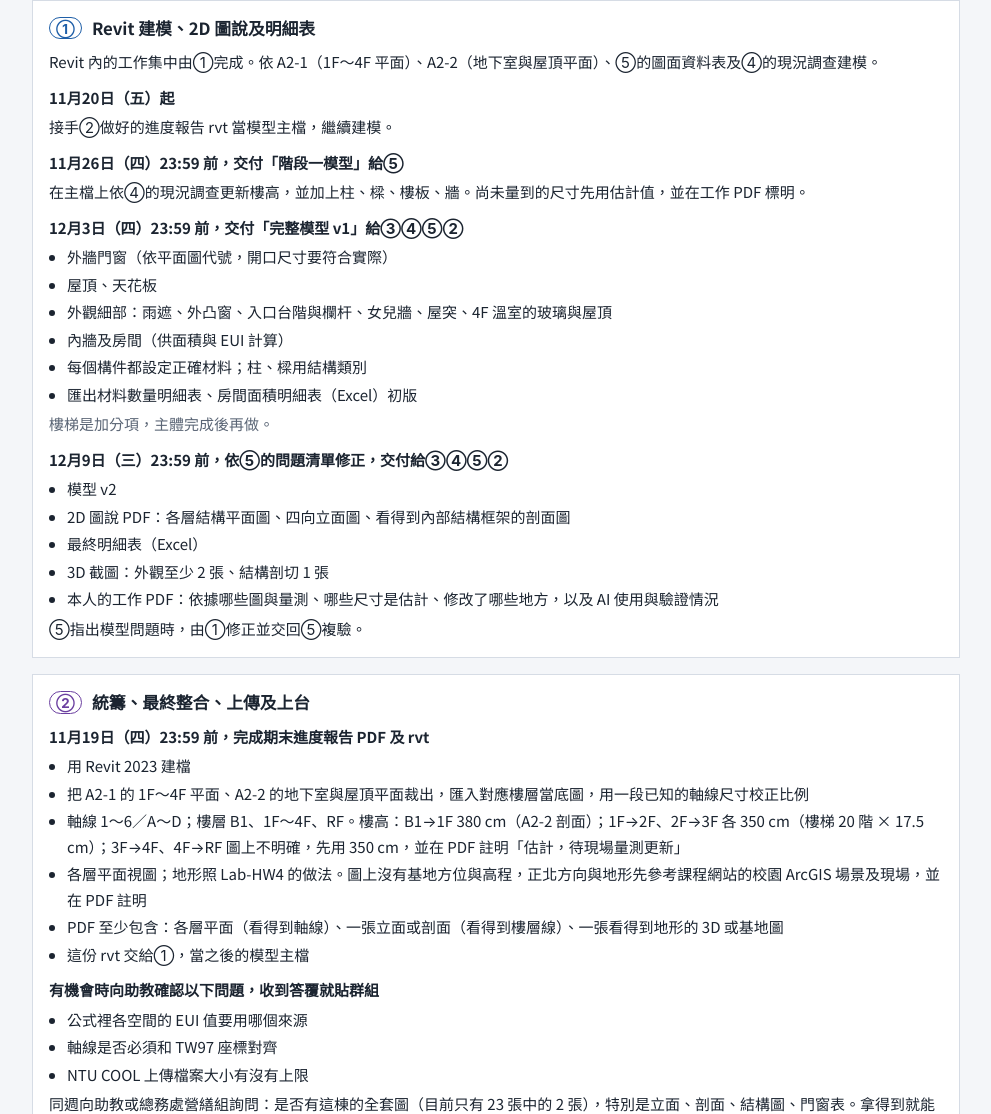
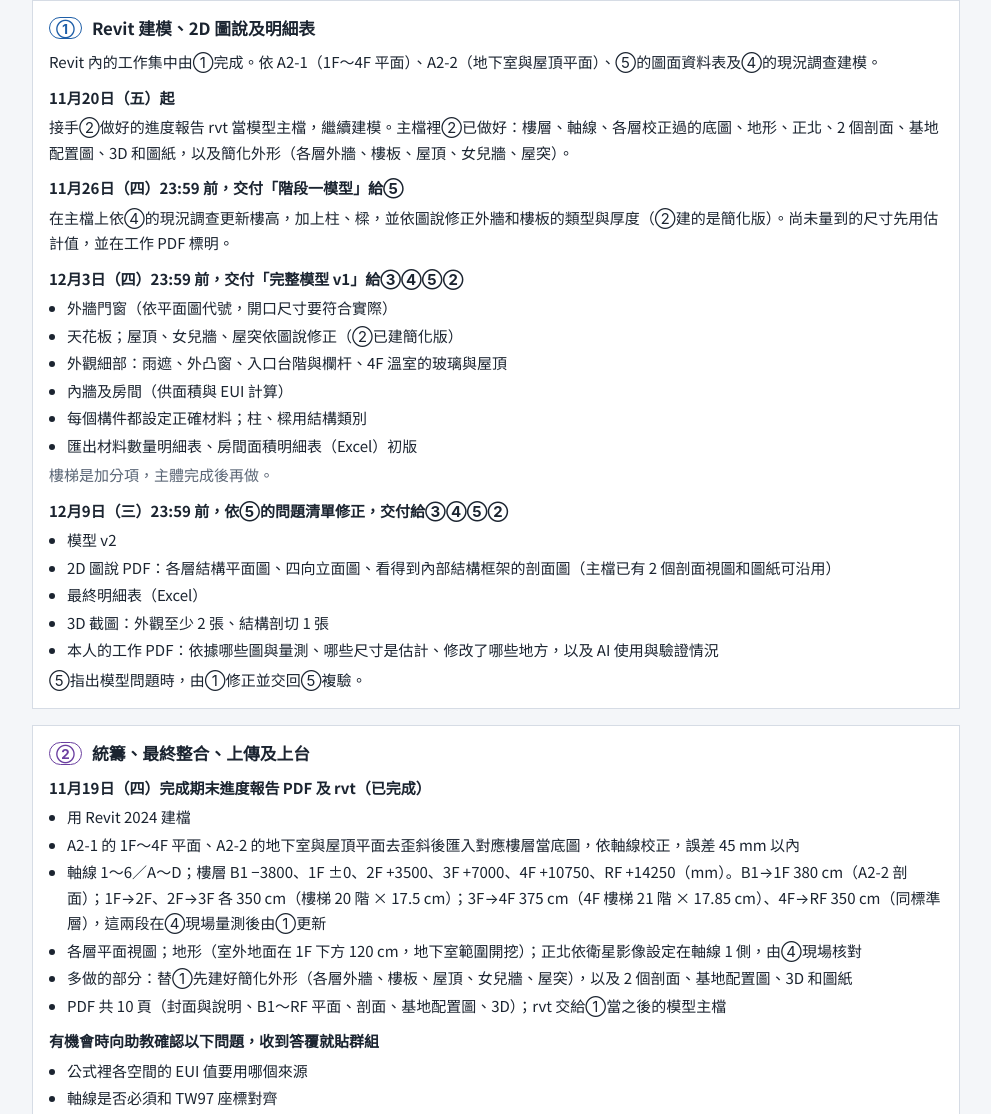
Before and after one commit to qwertyuiokm16-pixel/g4-final-plan, a plain HTML site: page index.html in a window 1280 px wide. Shown: the part 1686-2800 px from the top of the page, without its empty margins (144-1135 px from the left). Drawn offline with Linux system fonts and the light colour scheme.

Commit message:
Update index.html

```diff
--- a/index.html
+++ b/index.html
@@ -96,7 +96,7 @@ tr.course td.t{color:var(--due);font-weight:700}
       <p>「交付」統一定義為：將指定檔案傳到小組群組，讓②及後續需要使用的人可以下載、開啟。</p>
       <p>每人交一份自己的工作 PDF，完整說明工作、成果、AI 使用及驗證情況；後續需要訂正時，更新同一份 PDF。</p>
       <p>全員從今天起就記錄自己的 AI 使用（用了什麼工具、問了什麼、哪些採用／修改／捨棄、怎樣驗證），簡報最後一頁要用。</p>
-      <p>全員用 Revit 2023。新版存的 rvt 舊版開不了，所以不要用比 2023 新的版本存檔。①須能穩定使用 Revit；⑤也須能開啟 Revit，以核對模型。</p>
+      <p>全員用 Revit 2024（vlab 電腦沒有 2023）。新版存的 rvt 舊版開不了，所以不要用比 2024 新的版本存檔。①須能穩定使用 Revit；⑤也須能開啟 Revit，以核對模型。</p>
     </div>
     <ul class="due-list">
       <li><span class="badge due">課程期限</span> <span class="mono">11/20（五）17:00</span> 期末進度報告（小組），交 FinalProgress_Group4.pdf，不收遲交</li>
@@ -120,8 +120,8 @@ tr.course td.t{color:var(--due);font-weight:700}
       <table>
         <thead><tr><th scope="col">日期</th><th scope="col">時間</th><th scope="col">誰</th><th scope="col">做什麼 → 交給誰</th></tr></thead>
         <tbody id="tl">
-          <tr data-who="1 2 3 4 5"><td class="d mono">11/18（三）起</td><td class="t mono"></td><td><span class="chip call">全員</span></td><td>記錄 AI 使用；全員用 Revit 2023</td></tr>
-          <tr data-who="2"><td class="d mono">11/19（四）</td><td class="t mono">23:59</td><td><span class="chip c2">②</span></td><td>完成進度報告 PDF＋rvt；rvt 交①當主檔</td></tr>
+          <tr data-who="1 2 3 4 5"><td class="d mono">11/18（三）起</td><td class="t mono"></td><td><span class="chip call">全員</span></td><td>記錄 AI 使用；全員用 Revit 2024</td></tr>
+          <tr data-who="2"><td class="d mono">11/19（四）</td><td class="t mono">23:59</td><td><span class="chip c2">②</span></td><td>完成進度報告 PDF＋rvt，並替①先建好簡化外形；rvt 交①當主檔（已完成）</td></tr>
           <tr data-who="2"><td class="d mono">11/20（五）</td><td class="t mono">17:00 前</td><td><span class="chip c2">②</span></td><td>上傳 FinalProgress_Group4.pdf 並回查</td></tr>
           <tr class="course" data-who="course"><td class="d mono">11/20（五）</td><td class="t mono">17:00</td><td><span class="chip cdue">課程</span></td><td>期末進度報告截止，不收遲交</td></tr>
           <tr data-who="5"><td class="d mono">11/21（六）</td><td class="t mono">12:00</td><td><span class="chip c5">⑤</span></td><td>圖面資料表 <span class="arrow">→</span> ①④</td></tr>
@@ -155,14 +155,14 @@ tr.course td.t{color:var(--due);font-weight:700}
         <h3><span class="chip c1">①</span>Revit 建模、2D 圖說及明細表</h3>
         <p>Revit 內的工作集中由①完成。依 A2-1（1F～4F 平面）、A2-2（地下室與屋頂平面）、⑤的圖面資料表及④的現況調查建模。</p>
         <div class="step"><p class="when">11月20日（五）起</p>
-          <p>接手②做好的進度報告 rvt 當模型主檔，繼續建模。</p></div>
+          <p>接手②做好的進度報告 rvt 當模型主檔，繼續建模。主檔裡②已做好：樓層、軸線、各層校正過的底圖、地形、正北、2 個剖面、基地配置圖、3D 和圖紙，以及簡化外形（各層外牆、樓板、屋頂、女兒牆、屋突）。</p></div>
         <div class="step"><p class="when">11月26日（四）23:59 前，交付「階段一模型」給⑤</p>
-          <p>在主檔上依④的現況調查更新樓高，並加上柱、樑、樓板、牆。尚未量到的尺寸先用估計值，並在工作 PDF 標明。</p></div>
+          <p>在主檔上依④的現況調查更新樓高，加上柱、樑，並依圖說修正外牆和樓板的類型與厚度（②建的是簡化版）。尚未量到的尺寸先用估計值，並在工作 PDF 標明。</p></div>
         <div class="step"><p class="when">12月3日（四）23:59 前，交付「完整模型 v1」給③④⑤②</p>
           <ul>
             <li>外牆門窗（依平面圖代號，開口尺寸要符合實際）</li>
-            <li>屋頂、天花板</li>
-            <li>外觀細部：雨遮、外凸窗、入口台階與欄杆、女兒牆、屋突、4F 溫室的玻璃與屋頂</li>
+            <li>天花板；屋頂、女兒牆、屋突依圖說修正（②已建簡化版）</li>
+            <li>外觀細部：雨遮、外凸窗、入口台階與欄杆、4F 溫室的玻璃與屋頂</li>
             <li>內牆及房間（供面積與 EUI 計算）</li>
             <li>每個構件都設定正確材料；柱、樑用結構類別</li>
             <li>匯出材料數量明細表、房間面積明細表（Excel）初版</li>
@@ -171,7 +171,7 @@ tr.course td.t{color:var(--due);font-weight:700}
         <div class="step"><p class="when">12月9日（三）23:59 前，依⑤的問題清單修正，交付給③④⑤②</p>
           <ul>
             <li>模型 v2</li>
-            <li>2D 圖說 PDF：各層結構平面圖、四向立面圖、看得到內部結構框架的剖面圖</li>
+            <li>2D 圖說 PDF：各層結構平面圖、四向立面圖、看得到內部結構框架的剖面圖（主檔已有 2 個剖面視圖和圖紙可沿用）</li>
             <li>最終明細表（Excel）</li>
             <li>3D 截圖：外觀至少 2 張、結構剖切 1 張</li>
             <li>本人的工作 PDF：依據哪些圖與量測、哪些尺寸是估計、修改了哪些地方，以及 AI 使用與驗證情況</li>
@@ -181,14 +181,14 @@ tr.course td.t{color:var(--due);font-weight:700}
 
       <article class="role" id="r2">
         <h3><span class="chip c2">②</span>統籌、最終整合、上傳及上台</h3>
-        <div class="step"><p class="when">11月19日（四）23:59 前，完成期末進度報告 PDF 及 rvt</p>
+        <div class="step"><p class="when">11月19日（四）完成期末進度報告 PDF 及 rvt（已完成）</p>
           <ul>
-            <li>用 Revit 2023 建檔</li>
-            <li>把 A2-1 的 1F～4F 平面、A2-2 的地下室與屋頂平面裁出，匯入對應樓層當底圖，用一段已知的軸線尺寸校正比例</li>
-            <li>軸線 1～6／A～D；樓層 B1、1F～4F、RF。樓高：B1→1F 380 cm（A2-2 剖面）；1F→2F、2F→3F 各 350 cm（樓梯 20 階 × 17.5 cm）；3F→4F、4F→RF 圖上不明確，先用 350 cm，並在 PDF 註明「估計，待現場量測更新」</li>
-            <li>各層平面視圖；地形照 Lab-HW4 的做法。圖上沒有基地方位與高程，正北方向與地形先參考課程網站的校園 ArcGIS 場景及現場，並在 PDF 註明</li>
-            <li>PDF 至少包含：各層平面（看得到軸線）、一張立面或剖面（看得到樓層線）、一張看得到地形的 3D 或基地圖</li>
-            <li>這份 rvt 交給①，當之後的模型主檔</li>
+            <li>用 Revit 2024 建檔</li>
+            <li>A2-1 的 1F～4F 平面、A2-2 的地下室與屋頂平面去歪斜後匯入對應樓層當底圖，依軸線校正，誤差 45 mm 以內</li>
+            <li>軸線 1～6／A～D；樓層 B1 −3800、1F ±0、2F +3500、3F +7000、4F +10750、RF +14250（mm）。B1→1F 380 cm（A2-2 剖面）；1F→2F、2F→3F 各 350 cm（樓梯 20 階 × 17.5 cm）；3F→4F 375 cm（4F 樓梯 21 階 × 17.85 cm）、4F→RF 350 cm（同標準層），這兩段在④現場量測後由①更新</li>
+            <li>各層平面視圖；地形（室外地面在 1F 下方 120 cm，地下室範圍開挖）；正北依衛星影像設定在軸線 1 側，由④現場核對</li>
+            <li>多做的部分：替①先建好簡化外形（各層外牆、樓板、屋頂、女兒牆、屋突），以及 2 個剖面、基地配置圖、3D 和圖紙</li>
+            <li>PDF 共 10 頁（封面與說明、B1～RF 平面、剖面、基地配置圖、3D）；rvt 交給①當之後的模型主檔</li>
           </ul></div>
         <div class="step"><p class="when">有機會時向助教確認以下問題，收到答覆就貼群組</p>
           <ul>
@@ -237,9 +237,9 @@ tr.course td.t{color:var(--due);font-weight:700}
         <p>建物建於 1990 年，官方清單註明立面、結構、門窗圖都缺；依課程建模準則，圖說超過兩年須現場勘察。</p>
         <div class="step"><p class="when">11月22日（日）23:59 前，交付「現況調查包」給①⑤②</p>
           <ul>
-            <li>四向立面照片（盡量正對拍）；能到的話，加拍屋頂；記下建物的正北方向</li>
+            <li>四向立面照片（盡量正對拍）；能到的話，加拍屋頂；記下建物的正北方向（模型目前設軸線 1 側朝北）</li>
             <li>外觀細部：雨遮、外凸窗、入口台階與欄杆、女兒牆、屋突，拍照並量主要尺寸</li>
-            <li>各層樓高（量測，或數階梯級數 × 級高）</li>
+            <li>各層樓高（量測，或數階梯級數 × 級高），特別是 3F→4F、4F→RF（模型目前用 375、350 cm），以及 1F 與室外地面的高差（圖上 120 cm）</li>
             <li>門窗：依⑤圖面資料表的代號清單（W1、W2、D1…）逐一量寬、高、窗台高；外牆門窗必量</li>
             <li>外露的柱、樑尺寸，外牆材料</li>
             <li>與平面圖不同的地方（加建、拆除、4F 溫室現況），以及房間名稱與用途現況（例如恆溫培養室，會影響 EUI）</li>
```
